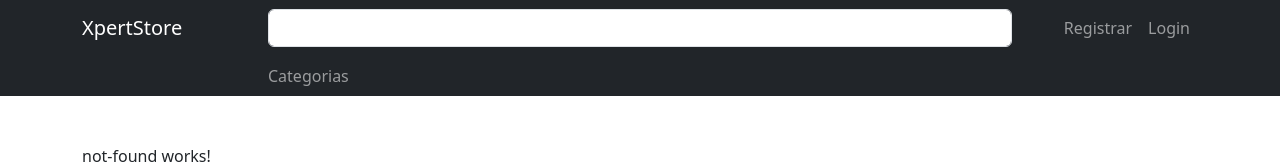
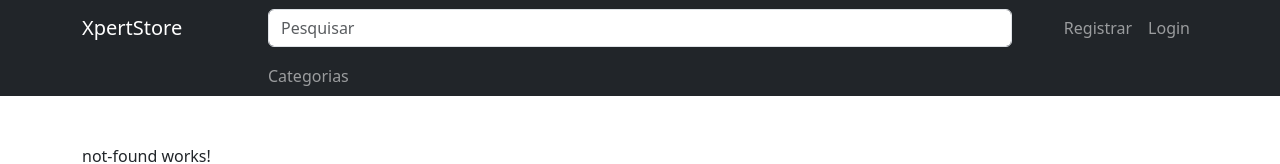
Before and after one commit to TiagoCastilhos/mba-devio-projeto2, an Angular app in the folder src/Frontend/Angular/: page /login in a window 1280 px wide. Shown: the top 164 px of the page. Built offline with nearby package versions, Linux system fonts and the light colour scheme.

Commit message:
fix: login form column e placedholder navbar

```diff
--- a/src/Frontend/Angular/src/app/components/navbar/navbar.component.html
+++ b/src/Frontend/Angular/src/app/components/navbar/navbar.component.html
@@ -6,7 +6,7 @@
       </div>
 
       <div class="col-8">
-        <input class="form-control" />
+        <input placeholder="Pesquisar" class="form-control"  />
       </div>
 
       <div class="col-2 d-flex justify-content-end">
--- a/src/Frontend/Angular/src/app/pages/auth/login/login.component.html
+++ b/src/Frontend/Angular/src/app/pages/auth/login/login.component.html
@@ -1,3 +1,4 @@
+<div class="offset-4 col-4">
   <div class="card">
     <div class="card-body">
       <h3>Login</h3>
@@ -23,3 +24,4 @@
       </form>
     </div>
   </div>
+</div>
```
Lines whose indentation alone changed are shown as unchanged.
